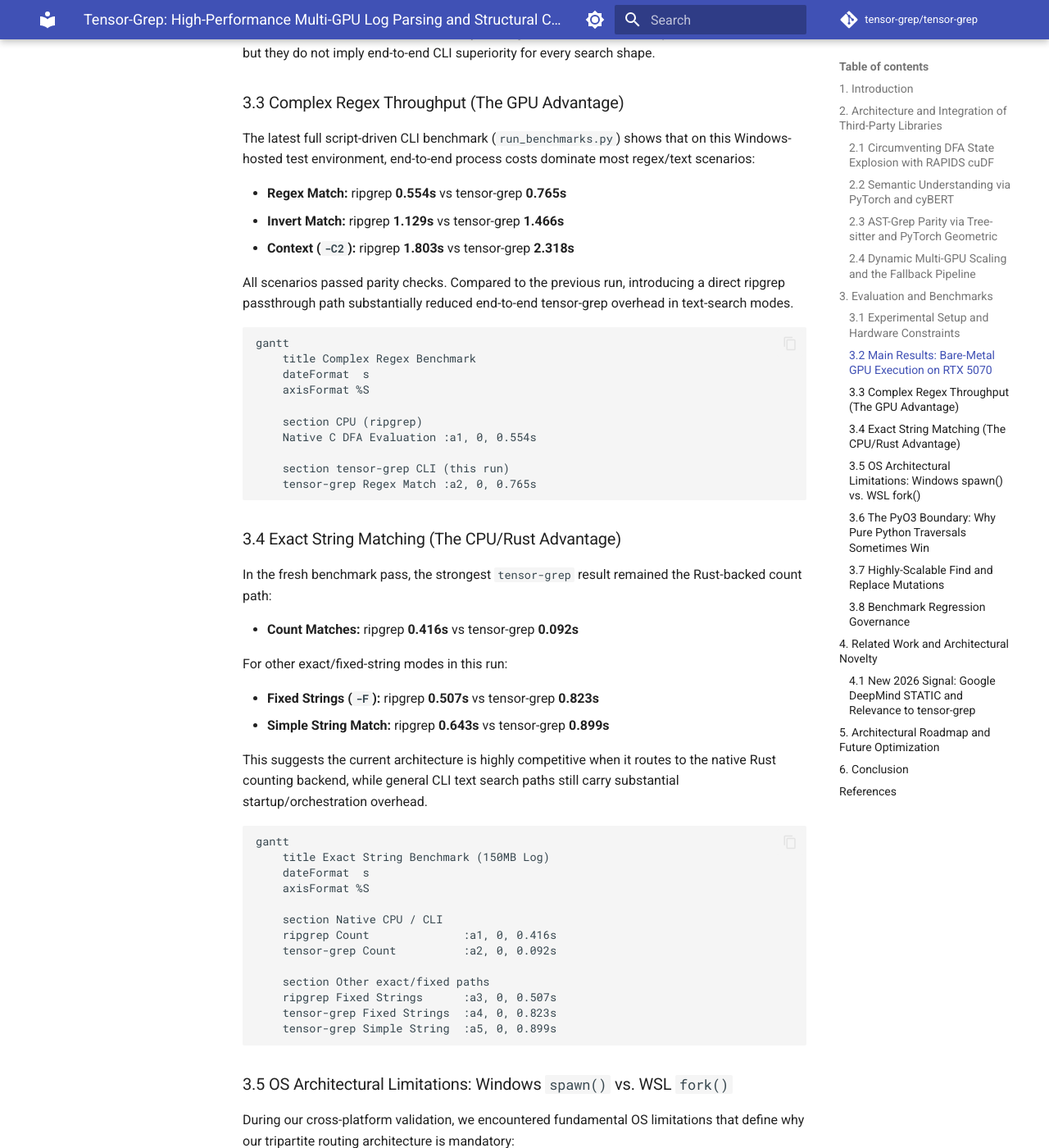
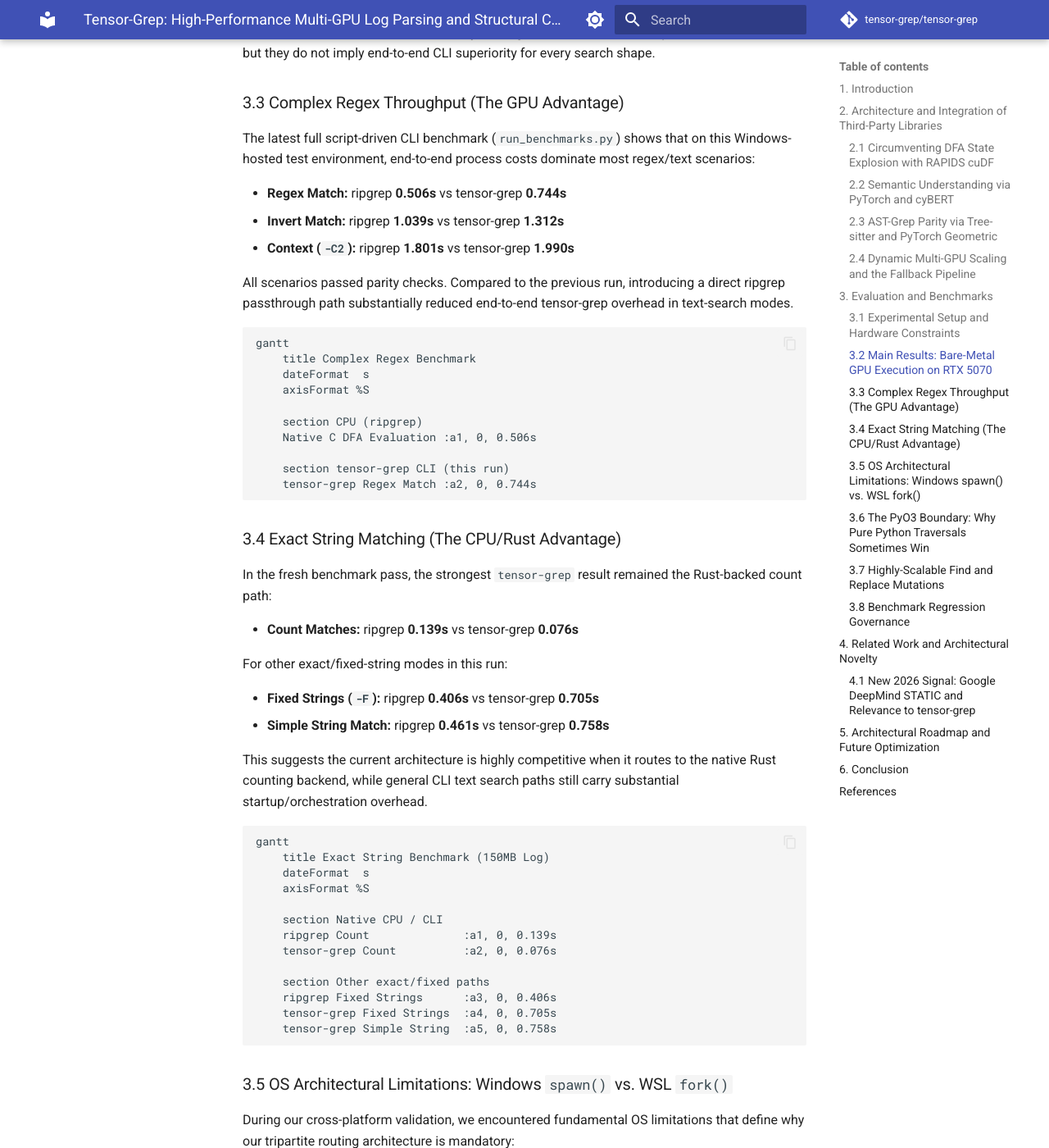
Before and after one commit to oimiragieo/tensor-grep, an MkDocs documentation site: the page built from docs/PAPER.md, in a window 1280 px wide and 1400 px high, scrolled down 4796 px. Shown: the whole window at 82% size. Built offline with MkDocs 1.6.1 and Material for MkDocs 9.7.7, drawn with Linux system fonts in a browser that asks for light colours; comment, search, counter and statistics services are not loaded; some of the changed text lies outside the part shown.

````diff
--- a/docs/PAPER.md
+++ b/docs/PAPER.md
@@ -82,18 +82,18 @@ We re-ran the benchmark suite on 2026-03-02 (commit `ef70ca3`) from repository s
 
 Backend-level timings from `run_gpu_benchmarks.py`:
 
-* **AST backend:** `function_definition` query completed in **0.016 seconds** (4 matches).
-* **cyBERT backend:** classified 10,000 log lines in **0.148 seconds** (2,000 ERROR labels).
-* **Torch backend:** exact-string query (`Database connection timeout`) completed in **0.318 seconds** (2,000 matches).
+* **AST backend:** `function_definition` query completed in **0.023 seconds** (4 matches).
+* **cyBERT backend:** classified 10,000 log lines in **0.132 seconds** (2,000 ERROR labels).
+* **Torch backend:** exact-string query (`Database connection timeout`) completed in **0.244 seconds** (2,000 matches).
 
 These runs confirm low backend latency for targeted workloads once dependencies are installed, but they do not imply end-to-end CLI superiority for every search shape.
 
 ### 3.3 Complex Regex Throughput (The GPU Advantage)
 The latest full script-driven CLI benchmark (`run_benchmarks.py`) shows that on this Windows-hosted test environment, end-to-end process costs dominate most regex/text scenarios:
 
-* **Regex Match:** ripgrep **0.554s** vs tensor-grep **0.765s**
-* **Invert Match:** ripgrep **1.129s** vs tensor-grep **1.466s**
-* **Context (`-C2`):** ripgrep **1.803s** vs tensor-grep **2.318s**
+* **Regex Match:** ripgrep **0.506s** vs tensor-grep **0.744s**
+* **Invert Match:** ripgrep **1.039s** vs tensor-grep **1.312s**
+* **Context (`-C2`):** ripgrep **1.801s** vs tensor-grep **1.990s**
 
 All scenarios passed parity checks. Compared to the previous run, introducing a direct ripgrep passthrough path substantially reduced end-to-end tensor-grep overhead in text-search modes.
 
@@ -104,21 +104,21 @@ gantt
     axisFormat %S
 
     section CPU (ripgrep)
-    Native C DFA Evaluation :a1, 0, 0.554s
+    Native C DFA Evaluation :a1, 0, 0.506s
 
     section tensor-grep CLI (this run)
-    tensor-grep Regex Match :a2, 0, 0.765s
+    tensor-grep Regex Match :a2, 0, 0.744s
 ```
 
 ### 3.4 Exact String Matching (The CPU/Rust Advantage)
 In the fresh benchmark pass, the strongest `tensor-grep` result remained the Rust-backed count path:
 
-* **Count Matches:** ripgrep **0.416s** vs tensor-grep **0.092s**
+* **Count Matches:** ripgrep **0.139s** vs tensor-grep **0.076s**
 
 For other exact/fixed-string modes in this run:
 
-* **Fixed Strings (`-F`):** ripgrep **0.507s** vs tensor-grep **0.823s**
-* **Simple String Match:** ripgrep **0.643s** vs tensor-grep **0.899s**
+* **Fixed Strings (`-F`):** ripgrep **0.406s** vs tensor-grep **0.705s**
+* **Simple String Match:** ripgrep **0.461s** vs tensor-grep **0.758s**
 
 This suggests the current architecture is highly competitive when it routes to the native Rust counting backend, while general CLI text search paths still carry substantial startup/orchestration overhead.
 
@@ -129,13 +129,13 @@ gantt
     axisFormat %S
 
     section Native CPU / CLI
-    ripgrep Count              :a1, 0, 0.416s
-    tensor-grep Count          :a2, 0, 0.092s
+    ripgrep Count              :a1, 0, 0.139s
+    tensor-grep Count          :a2, 0, 0.076s
 
     section Other exact/fixed paths
-    ripgrep Fixed Strings      :a3, 0, 0.507s
-    tensor-grep Fixed Strings  :a4, 0, 0.823s
-    tensor-grep Simple String  :a5, 0, 0.899s
+    ripgrep Fixed Strings      :a3, 0, 0.406s
+    tensor-grep Fixed Strings  :a4, 0, 0.705s
+    tensor-grep Simple String  :a5, 0, 0.758s
 ```
 
 ### 3.5 OS Architectural Limitations: Windows `spawn()` vs. WSL `fork()`
````
Also changed, not shown: other parts of docs/PAPER.md (+2 -2 lines), CHANGELOG.md (+4 -0 lines), README.md (+17 -17 lines), 2 other files.
